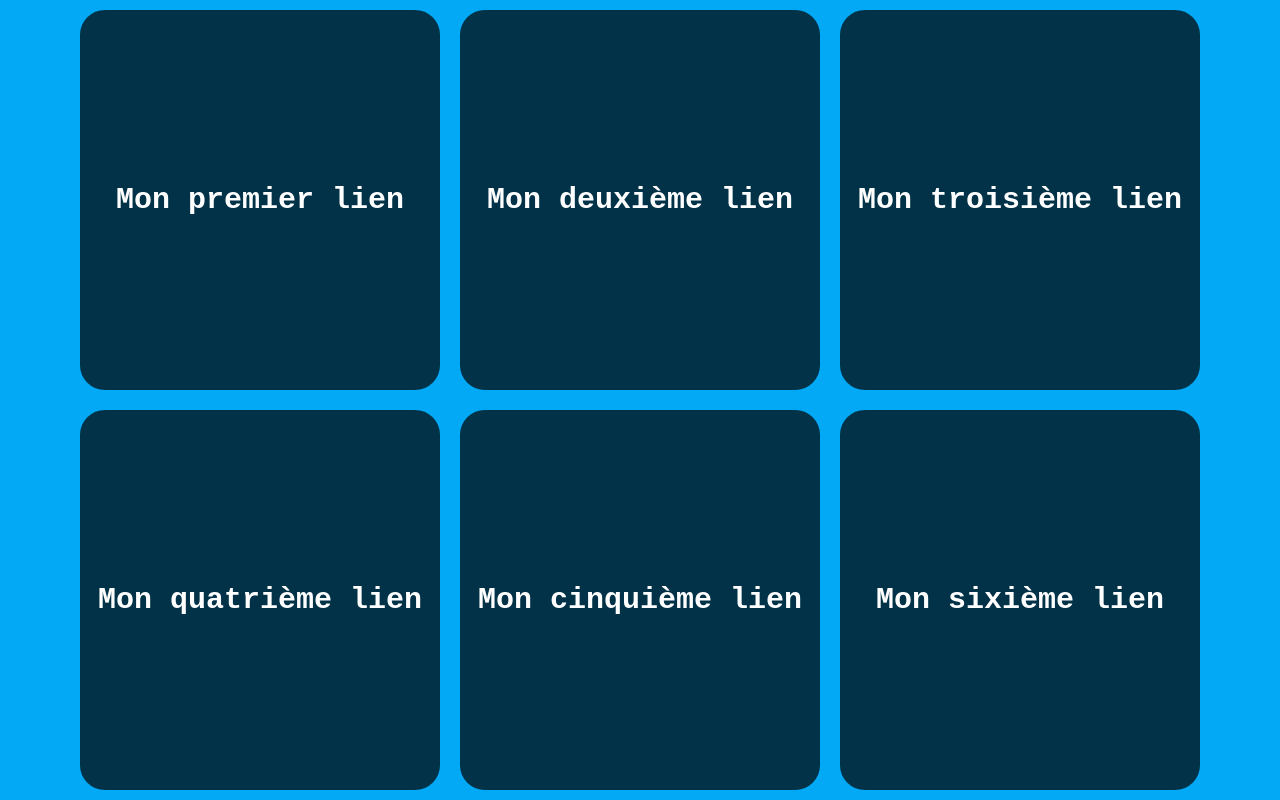
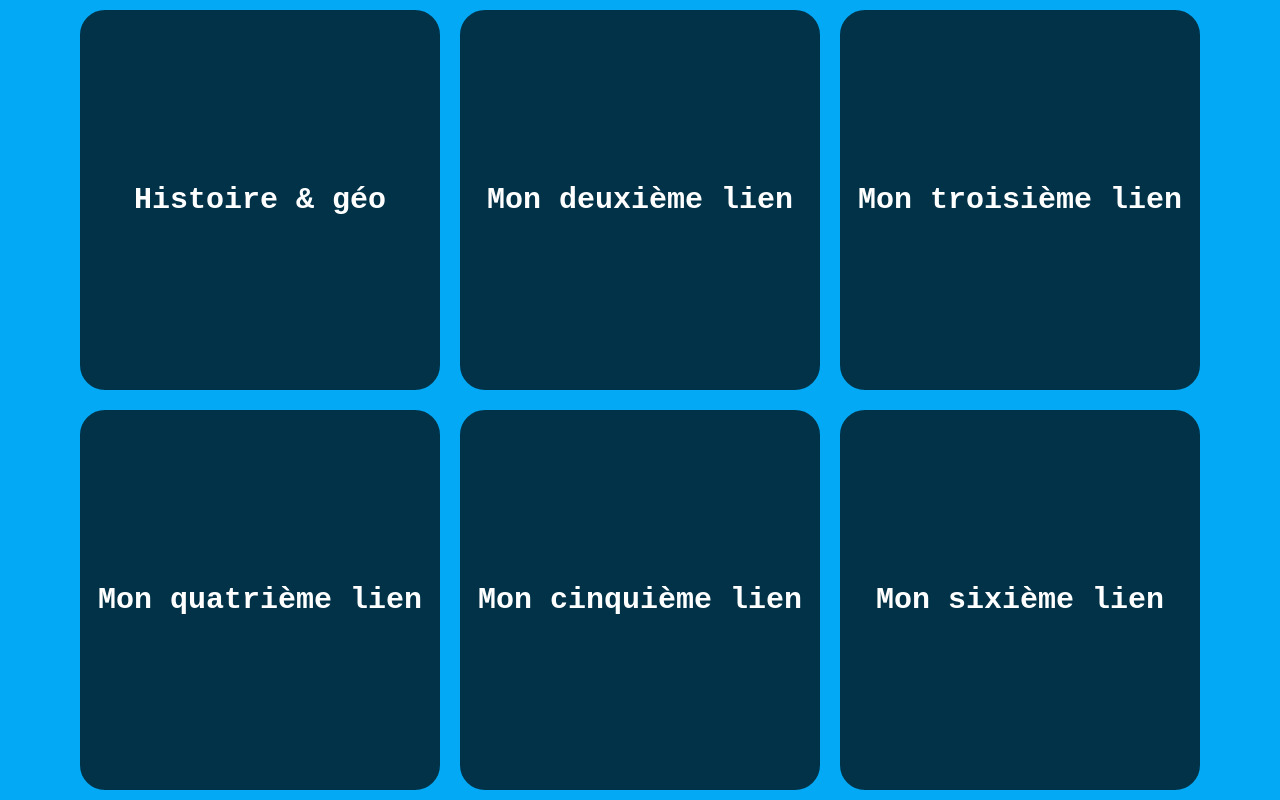
Before and after one commit to ImpulseHD/impulse, a plain HTML site: page main.html in a window 1280 px wide. Drawn offline with nearby package versions, Linux system fonts and the light colour scheme.

Commit message:
Update main.html

```diff
--- a/main.html
+++ b/main.html
@@ -19,7 +19,7 @@
       <div class="container">
         <div class="row">
           <a class="col-sd-12 col-md-12 col-lg-4 col-xl-4">
-            <h1>Mon premier lien</h1>
+            <h1>Histoire & géo</h1>
           </a>
           <a class="col-sd-12 col-md-12 col-lg-4 col-xl-4">
             <h1>Mon deuxième lien</h1>
```
